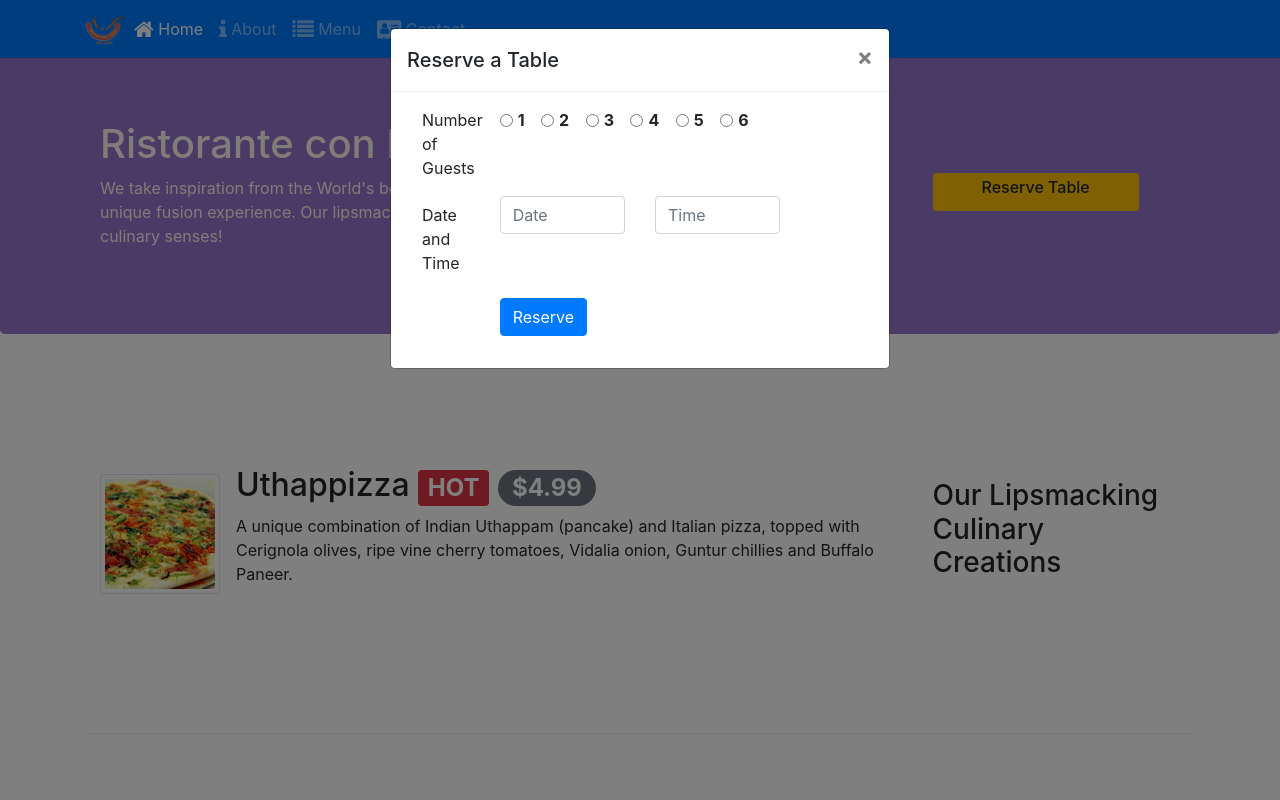
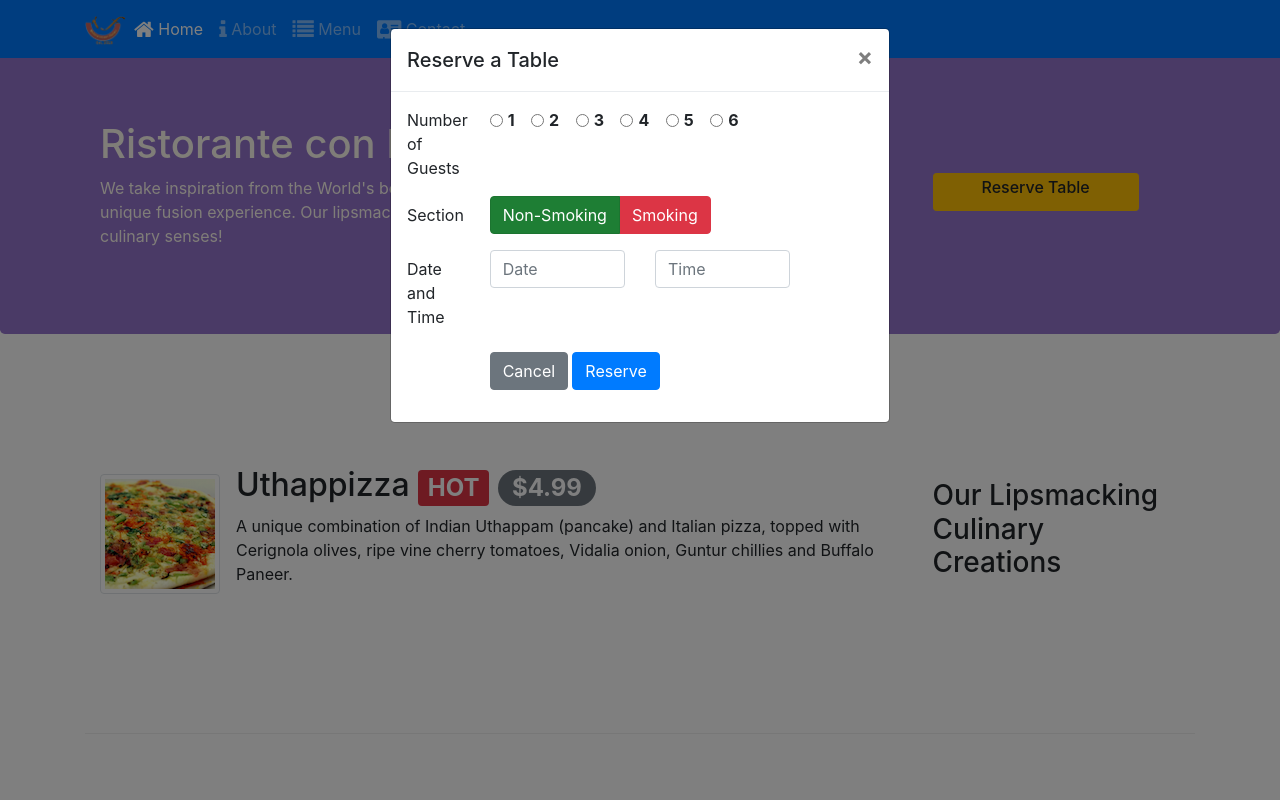
Before and after one commit to the-vv/Coursera-bootstrap-course, a website: page index.html in a window 1280 px wide. Both pictures are taken after a click on the button "Reserve Table". Shown: the top 800 px of the page. Drawn offline with nearby package versions, Linux system fonts and the light colour scheme.

Commit message:
completed week 3 assignment with some shortcut ignores some codes

```diff
--- a/index.html
+++ b/index.html
@@ -53,7 +53,10 @@
                             <img src="img/logo.png" class="img-fluid">
                         </div>
                         <div class="col-12 col-md-6 align-self-center">
-                            <button class=" btn btn-sm btn-warning px-5"  data-toggle="modal" data-target="#exampleModal"><h6>Reserve Table</h6></button>
+                            <button class=" btn btn-sm btn-warning px-5" data-toggle="modal"
+                                data-target="#exampleModal">
+                                <h6>Reserve Table</h6>
+                            </button>
                         </div>
                     </div>
                 </div>
@@ -61,7 +64,8 @@
         </div>
     </header>
 
-    <div class="modal fade" id="exampleModal" tabindex="-1" role="dialog" aria-labelledby="exampleModalLabel" aria-hidden="true">
+    <div class="modal fade" id="exampleModal" tabindex="-1" role="dialog" aria-labelledby="exampleModalLabel"
+        aria-hidden="true">
         <div class="modal-dialog" role="document">
             <div class="modal-content">
                 <div class="modal-header">
@@ -71,6 +75,7 @@
                     </button>
                 </div>
                 <div class="modal-body">
+                    <div class="row">
                         <div class="col-12">
                             <form>
                                 <div class="form-group row">
@@ -119,6 +124,22 @@
                                     </div>
                                 </div>
                                 <div class="form-group row">
+                                    <label for="telnum" class="col-12 col-md-2 col-form-label">Section</label>
+                                    <div class="col-auto">
+                                        <div class="btn-group btn-group-toggle align-content-center"
+                                            data-toggle="buttons">
+                                            <label class="btn btn-success active">
+                                                <input type="radio" name="options" id="option1" autocomplete="off"
+                                                    checked> Non-Smoking
+                                            </label>
+                                            <label class="btn btn-danger">
+                                                <input type="radio" name="options" id="option2" autocomplete="off">
+                                                Smoking
+                                            </label>
+                                        </div>
+                                    </div>
+                                </div>
+                                <div class="form-group row">
                                     <label for="telnum" class="col-12 col-md-2 col-form-label">Date and Time</label>
                                     <div class="col-12 col-md-4">
                                         <input type="text" class="form-control" id="date" name="date"
@@ -130,11 +151,16 @@
                                     </div>
                                 </div>
                                 <div class="form-group row">
-                            <div class="offset-md-2 col-md-10">
+                                    <div class="offset-md-2 col-md-2">
+                                        <button type="Cancel" class="btn btn-secondary"
+                                            data-dismiss="modal">Cancel</button>
+                                    </div>
+                                    <div class="col-md-2">
                                         <button type="submit" class="btn btn-primary">Reserve</button>
                                     </div>
                                 </div>
                             </form>
+                        </div>
                     </div>
                 </div>
             </div>
@@ -186,8 +212,6 @@
                 <h3>Meet our Culinary Specialists</h3>
             </div>
             <div class="col col-sm order-sm-first col-md">
-                <h2>Alberto Somayya</h2>
-                <h4>Executive Chef</h4>
                 <div class="media">
                     <img class="d-flex mr-3 img-thumbnail align-self-center" src="img/alberto.png"
                         alt="Alberto Somayya">
```
Lines whose indentation alone changed are shown as unchanged.
